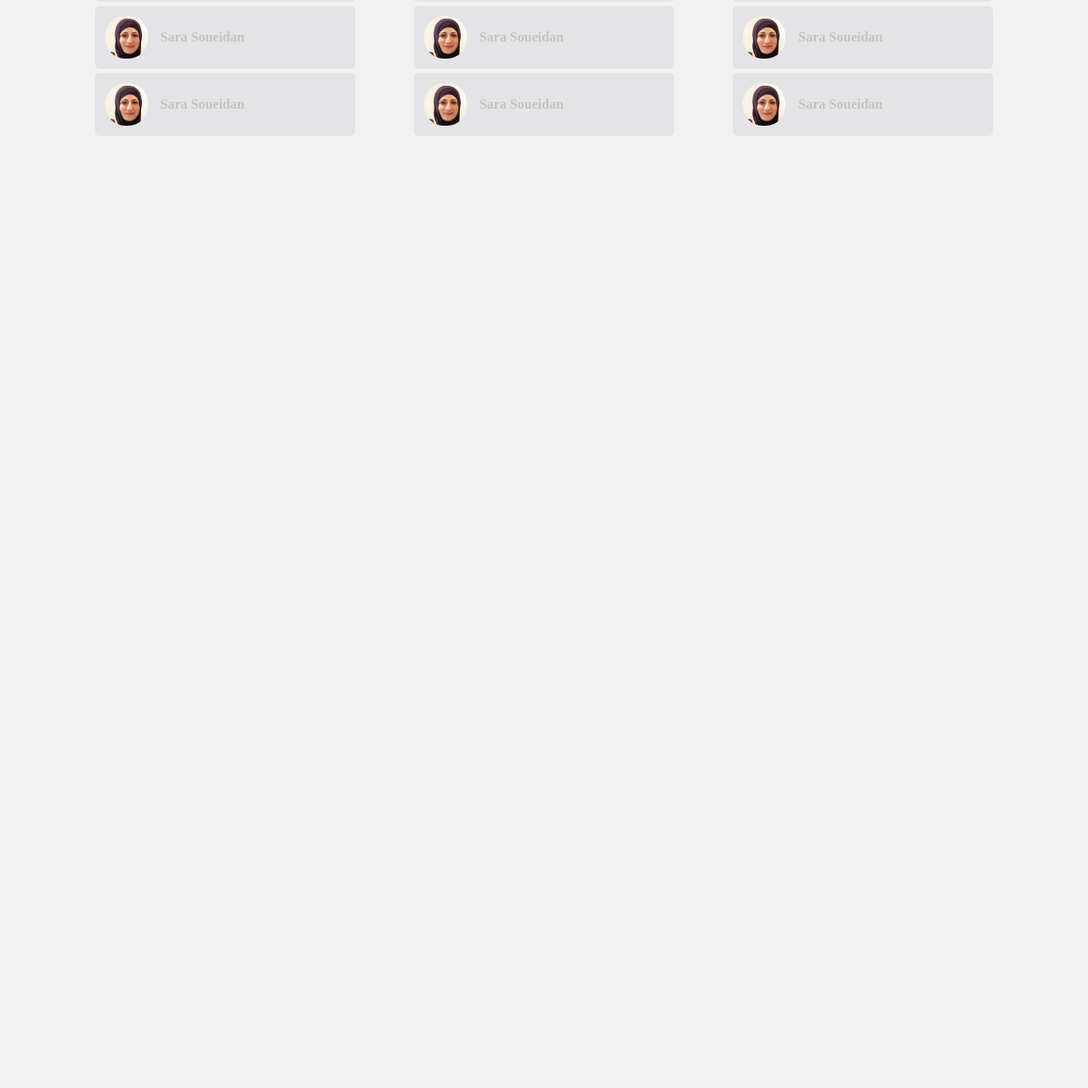
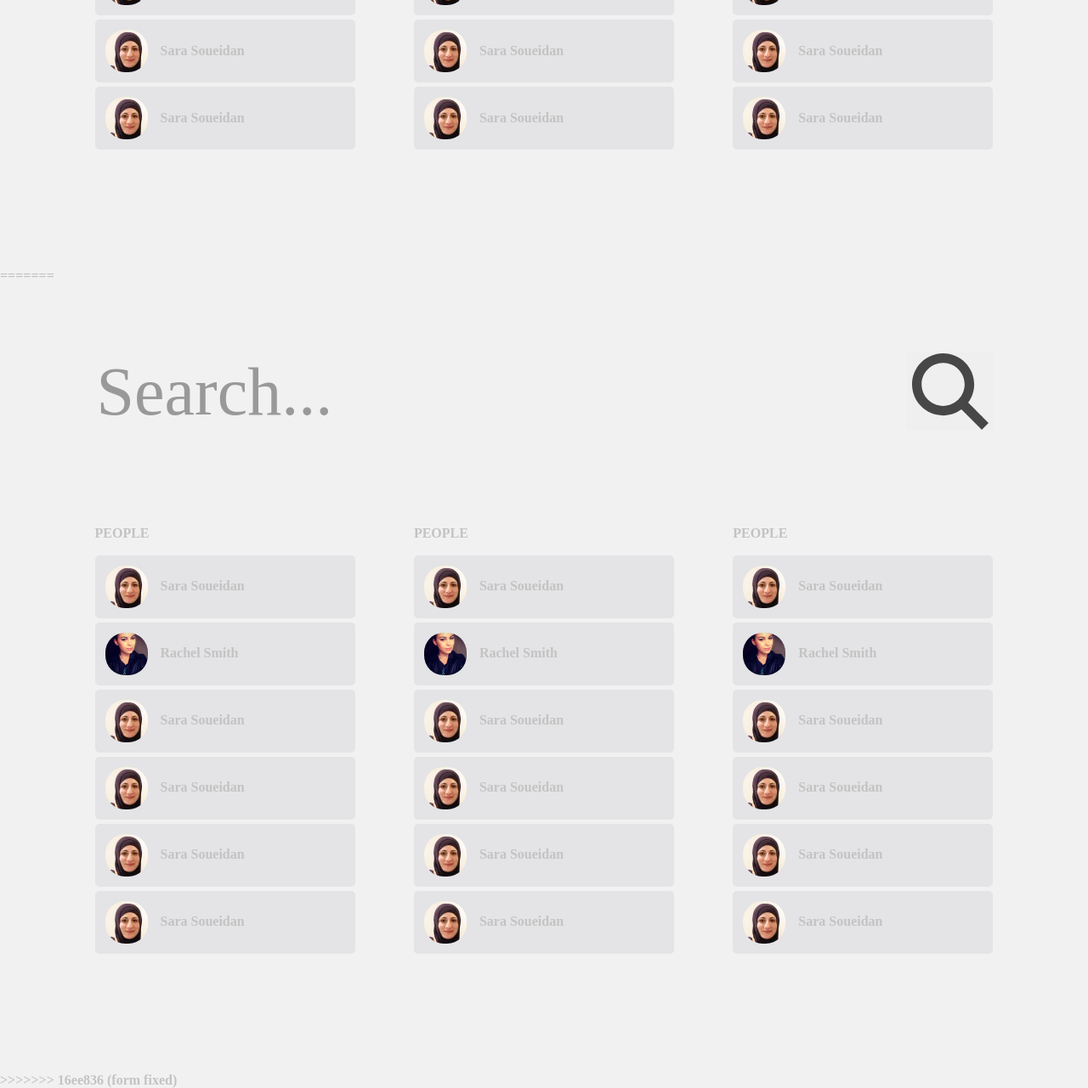
Before and after one commit to visible9/3-SearchLITE, a plain HTML site: page index.html in a window 1280 px wide. Shown: the part 631-1912 px from the top of the page at 85% size. Before the commit the page ends 931 px from the top, so only its background shows below. Drawn offline with Linux system fonts and the light colour scheme.

Commit message:
fixed form

```diff
--- a/index.html
+++ b/index.html
@@ -1,3 +1,4 @@
+<<<<<<< HEAD
 <!DOCTYPE html>
 <html lang="en">
 
@@ -107,4 +108,115 @@
 
 </body>
 
+=======
+<!DOCTYPE html>
+<html lang="en">
+
+<head>
+    <meta charset="UTF-8">
+    <meta http-equiv="X-UA-Compatible" content="IE=edge">
+    <meta name="viewport" content="width=device-width, initial-scale=1.0">
+    <link rel="stylesheet" href="css/normalize.css">
+    <link rel="stylesheet" href="css/style.css">
+    <title>Search</title>
+</head>
+
+<body>
+
+    <main class="main__items">
+        <div class="container">
+            <form class="main__item-search" action="#">
+                <input class="main__search-field" type="search" placeholder="Search..." required>
+                <button class="main__search-btn" type="submit"><svg id="Capa_1" enable-background="new 0 0 515.558 515.558" height="90px" viewBox="0 0 515.558 515.558" width="90px" xmlns="http://www.w3.org/2000/svg"><path d="m378.344 332.78c25.37-34.645 40.545-77.2 40.545-123.333 0-115.484-93.961-209.445-209.445-209.445s-209.444 93.961-209.444 209.445 93.961 209.445 209.445 209.445c46.133 0 88.692-15.177 123.337-40.547l137.212 137.212 45.564-45.564c0-.001-137.214-137.213-137.214-137.213zm-168.899 21.667c-79.958 0-145-65.042-145-145s65.042-145 145-145 145 65.042 145 145-65.043 145-145 145z"/></svg></button>
+            </form>
+            <section class="main__items-inf">
+                <div class="main__item-inf">
+                    <p class="item-inf">people</p>
+                    <div class="inf__items">
+                        <img class="inf__item-img" src="img/SaraSoueidan.jpeg" alt="Photo">
+                        <p class="inf__item-txt">sara soueidan</p>
+                    </div>
+                    <div class="inf__items">
+                        <img class="inf__item-img" src="img/RachelSmith.png" alt="Photo">
+                        <p class="inf__item-txt">rachel smith</p>
+                    </div>
+                    <div class="inf__items">
+                        <img class="inf__item-img" src="img/SaraSoueidan.jpeg" alt="Photo">
+                        <p class="inf__item-txt">sara soueidan</p>
+                    </div>
+                    <div class="inf__items">
+                        <img class="inf__item-img" src="img/SaraSoueidan.jpeg" alt="Photo">
+                        <p class="inf__item-txt">sara soueidan</p>
+                    </div>
+                    <div class="inf__items">
+                        <img class="inf__item-img" src="img/SaraSoueidan.jpeg" alt="Photo">
+                        <p class="inf__item-txt">sara soueidan</p>
+                    </div>
+                    <div class="inf__items">
+                        <img class="inf__item-img" src="img/SaraSoueidan.jpeg" alt="Photo">
+                        <p class="inf__item-txt">sara soueidan</p>
+                    </div>
+                </div>
+                <div class="main__item-inf">
+                    <p class="item-inf">people</p>
+                    <div class="inf__items">
+                        <img class="inf__item-img" src="img/SaraSoueidan.jpeg" alt="Photo">
+                        <p class="inf__item-txt">sara soueidan</p>
+                    </div>
+                    <div class="inf__items">
+                        <img class="inf__item-img" src="img/RachelSmith.png" alt="Photo">
+                        <p class="inf__item-txt">rachel smith</p>
+                    </div>
+                    <div class="inf__items">
+                        <img class="inf__item-img" src="img/SaraSoueidan.jpeg" alt="Photo">
+                        <p class="inf__item-txt">sara soueidan</p>
+                    </div>
+                    <div class="inf__items">
+                        <img class="inf__item-img" src="img/SaraSoueidan.jpeg" alt="Photo">
+                        <p class="inf__item-txt">sara soueidan</p>
+                    </div>
+                    <div class="inf__items">
+                        <img class="inf__item-img" src="img/SaraSoueidan.jpeg" alt="Photo">
+                        <p class="inf__item-txt">sara soueidan</p>
+                    </div>
+                    <div class="inf__items">
+                        <img class="inf__item-img" src="img/SaraSoueidan.jpeg" alt="Photo">
+                        <p class="inf__item-txt">sara soueidan</p>
+                    </div>
+                </div>
+                <div class="main__item-inf">
+                    <p class="item-inf">people</p>
+                    <div class="inf__items">
+                        <img class="inf__item-img" src="img/SaraSoueidan.jpeg" alt="Photo">
+                        <p class="inf__item-txt">sara soueidan</p>
+                    </div>
+                    <div class="inf__items">
+                        <img class="inf__item-img" src="img/RachelSmith.png" alt="Photo">
+                        <p class="inf__item-txt">rachel smith</p>
+                    </div>
+                    <div class="inf__items">
+                        <img class="inf__item-img" src="img/SaraSoueidan.jpeg" alt="Photo">
+                        <p class="inf__item-txt">sara soueidan</p>
+                    </div>
+                    <div class="inf__items">
+                        <img class="inf__item-img" src="img/SaraSoueidan.jpeg" alt="Photo">
+                        <p class="inf__item-txt">sara soueidan</p>
+                    </div>
+                    <div class="inf__items">
+                        <img class="inf__item-img" src="img/SaraSoueidan.jpeg" alt="Photo">
+                        <p class="inf__item-txt">sara soueidan</p>
+                    </div>
+                    <div class="inf__items">
+                        <img class="inf__item-img" src="img/SaraSoueidan.jpeg" alt="Photo">
+                        <p class="inf__item-txt">sara soueidan</p>
+                    </div>
+                </div>
+
+            </section>
+        </div>
+    </main>
+
+</body>
+
+>>>>>>> 16ee836 (form fixed)
 </html>
```
